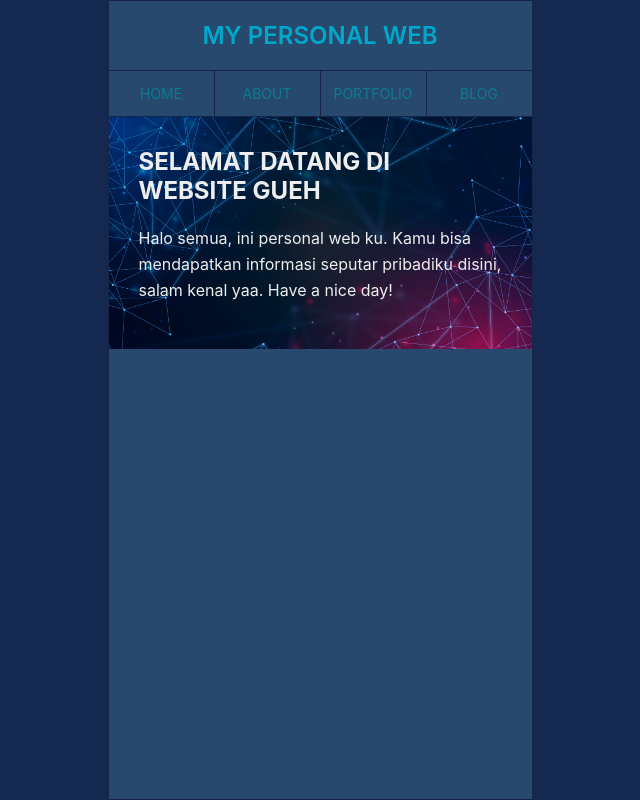
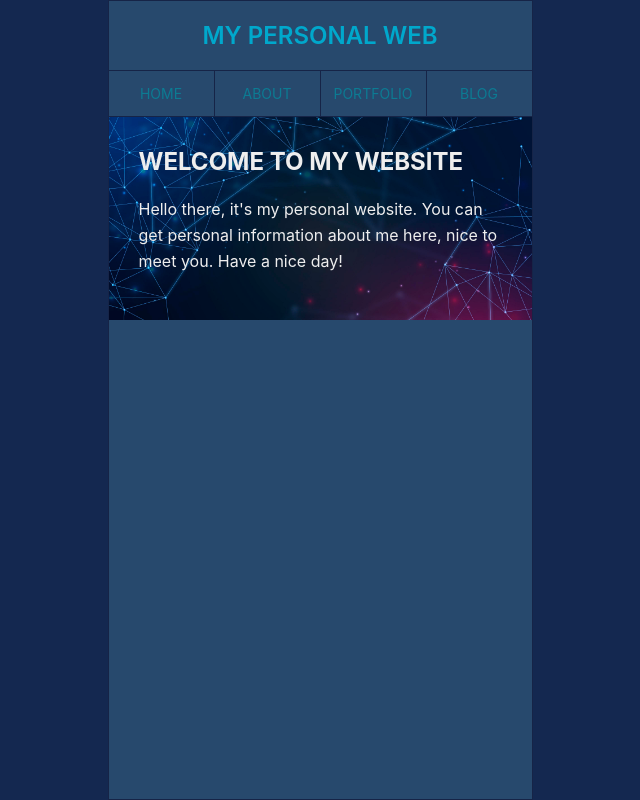
Before and after one commit to BrucelD14/personal-web, a React (Create React App) app: page / in a window 1280 px wide. Shown: the whole page, without its empty margins (320-960 px from the left). Built offline with nearby package versions, Linux system fonts and the light colour scheme.

Commit message:
change languages HOME

```diff
--- a/src/pages/Home.js
+++ b/src/pages/Home.js
@@ -7,10 +7,9 @@ export default function Home() {
 
   return (
     <section className="section home">
-      <h1 className="section-title">SELAMAT DATANG DI WEBSITE GUEH</h1>
+      <h1 className="section-title">WELCOME TO MY WEBSITE</h1>
       <p className="section-description">
-        Halo semua, ini personal web ku. Kamu bisa mendapatkan informasi
-        seputar pribadiku disini, salam kenal yaa. Have a nice day!
+        Hello there, it's my personal website. You can get personal information about me here, nice to meet you. Have a nice day!
       </p>
     </section>
   );
```
